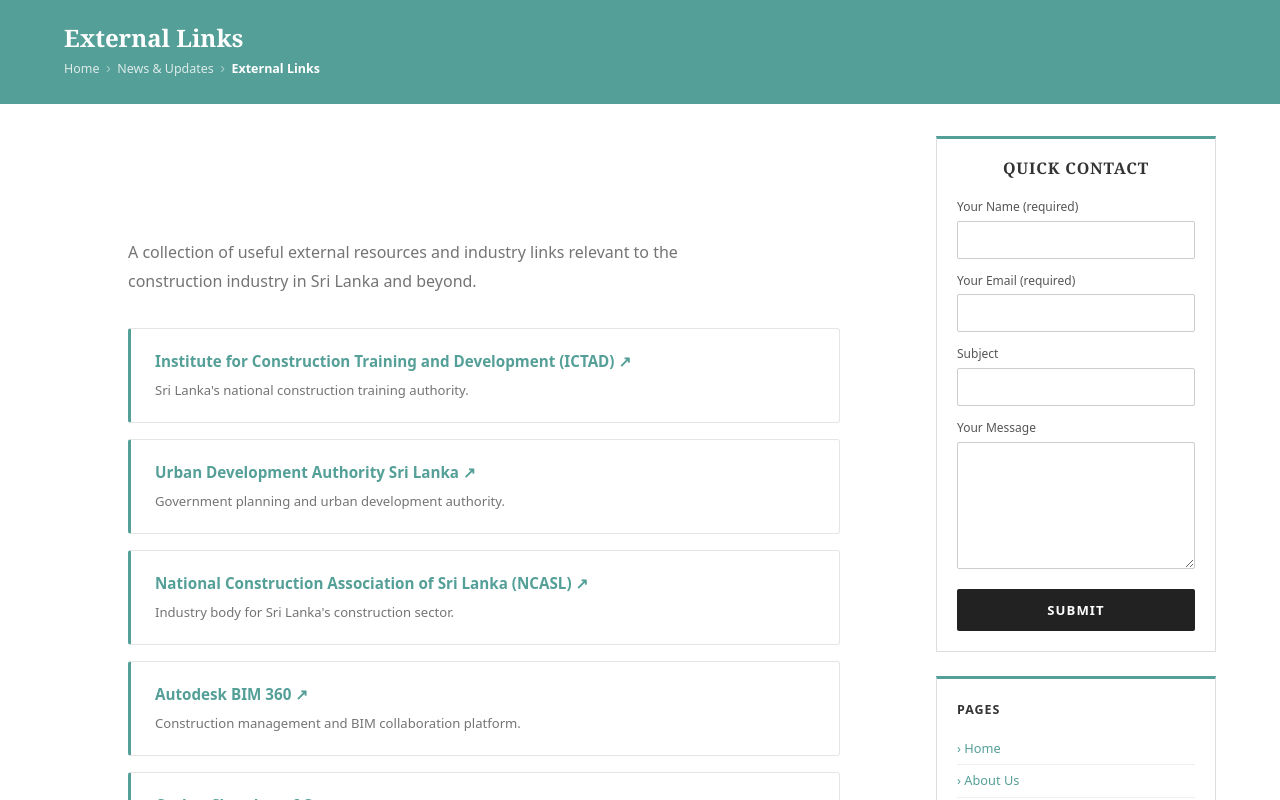
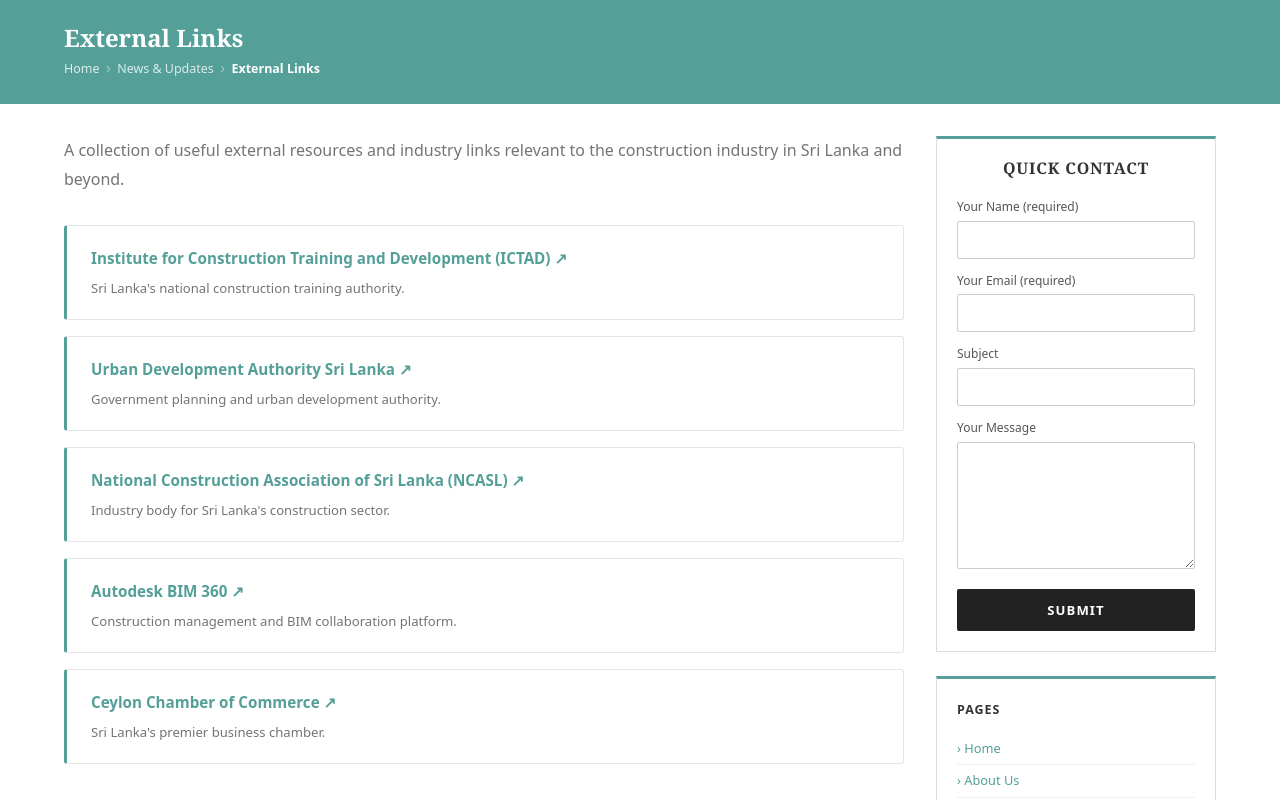
Before and after one commit to RajAbey68/SIEM, a Next.js app in the folder siem-construction/: page /news-updates/external-links in a window 1280 px wide. Shown: the top 800 px of the page. Built offline with nearby package versions, Linux system fonts and the light colour scheme.

Commit message:
fix: remove metadata from use client component (external-links build error)

```diff
--- a/siem-construction/src/app/news-updates/external-links/page.tsx
+++ b/siem-construction/src/app/news-updates/external-links/page.tsx
@@ -1,10 +1,6 @@
-import type { Metadata } from "next";
+"use client";
+
 import PageLayout from "@/components/PageLayout";
-
-export const metadata: Metadata = {
-  title: "External Links | Siem Construction",
-  description: "Useful external resources and industry links from Siem Construction.",
-};
 
 const links = [
   { name: "Institute for Construction Training and Development (ICTAD)", url: "https://www.ictad.gov.lk", desc: "Sri Lanka's national construction training authority." },
@@ -20,8 +16,7 @@
       title="External Links"
       breadcrumbs={[{ label: "Home", href: "/" }, { label: "News & Updates", href: "/news-updates" }, { label: "External Links" }]}
     >
-      <div className="container-site section-pad">
-        <p style={{ color: "var(--brand-body)", fontFamily: "var(--font-ui)", lineHeight: 1.8, marginBottom: "2rem", maxWidth: "640px" }}>
+      <p style={{ color: "var(--brand-body)", fontFamily: "var(--font-ui)", lineHeight: 1.8, marginBottom: "2rem" }}>
         A collection of useful external resources and industry links relevant to the construction industry in Sri Lanka and beyond.
       </p>
       <div style={{ display: "flex", flexDirection: "column", gap: "1rem" }}>
@@ -31,7 +26,7 @@
             href={link.url}
             target="_blank"
             rel="noopener noreferrer"
-              style={{ display: "block", padding: "1.25rem 1.5rem", border: "1px solid var(--brand-border)", borderLeft: "3px solid var(--brand-teal)", borderRadius: "3px", textDecoration: "none", transition: "background 200ms, border-color 200ms" }}
+            style={{ display: "block", padding: "1.25rem 1.5rem", border: "1px solid var(--brand-border)", borderLeft: "3px solid var(--brand-teal)", borderRadius: "3px", textDecoration: "none" }}
             onMouseEnter={(e) => { e.currentTarget.style.background = "var(--brand-teal-light)"; }}
             onMouseLeave={(e) => { e.currentTarget.style.background = "transparent"; }}
           >
@@ -44,7 +39,6 @@
           </a>
         ))}
       </div>
-      </div>
     </PageLayout>
   );
 }
```
Lines whose indentation alone changed are shown as unchanged.
